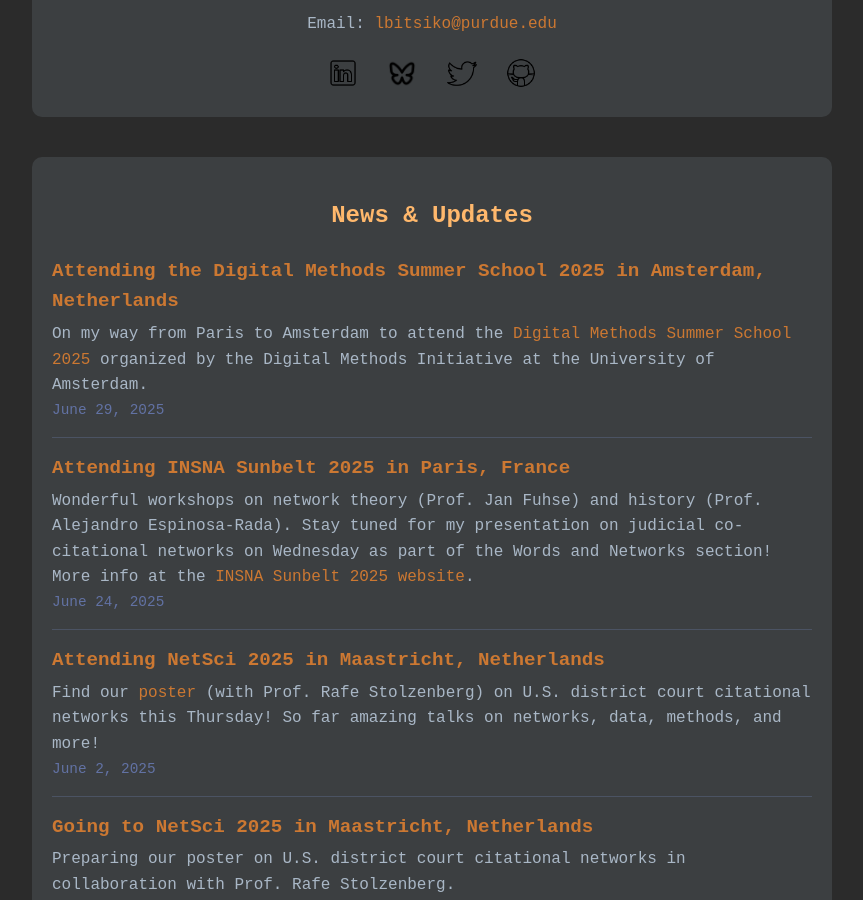
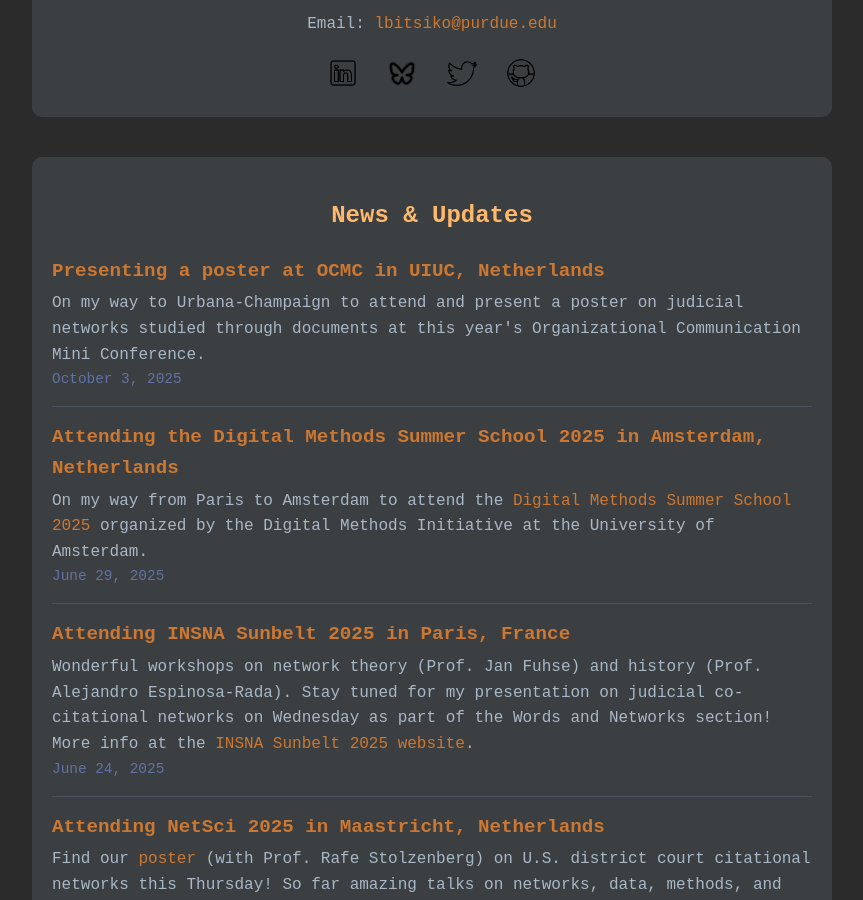
Before and after one commit to lbitsiko/lbitsiko.github.io, a Jekyll site: the page index.html, which Jekyll copies as it is, in a window 1280 px wide and 900 px high, scrolled down 1547 px. Shown: the whole window, without its empty margins (208-1071 px from the left). Built offline with Jekyll 4.4.1, drawn with Linux system fonts in a browser that asks for light colours.

Commit message:
update news with OCMC 2025

```diff
--- a/index.html
+++ b/index.html
@@ -83,6 +83,12 @@
     <section id="news">
         <h2>News & Updates</h2>
         <div class="news-item">
+            <h3>Presenting a poster at <a href="https://publish.illinois.edu/ocmc-2025/" target="_blank">OCMC</a> in UIUC, Netherlands</h3>
+            <p>
+                On my way to Urbana-Champaign to attend and present a poster on judicial networks studied through documents at this year's Organizational Communication Mini Conference.
+                    <span class="date">October 3, 2025</span></p>
+        </div>
+        <div class="news-item">
             <h3>Attending the Digital Methods Summer School 2025 in Amsterdam, Netherlands</h3>
             <p>
                 On my way from Paris to Amsterdam to attend the <a href="https://www.digitalmethods.net/" target="_blank">Digital Methods Summer School 2025</a> organized by the Digital Methods Initiative at the University of Amsterdam.
```
Also changed, not shown: 4 other files.
